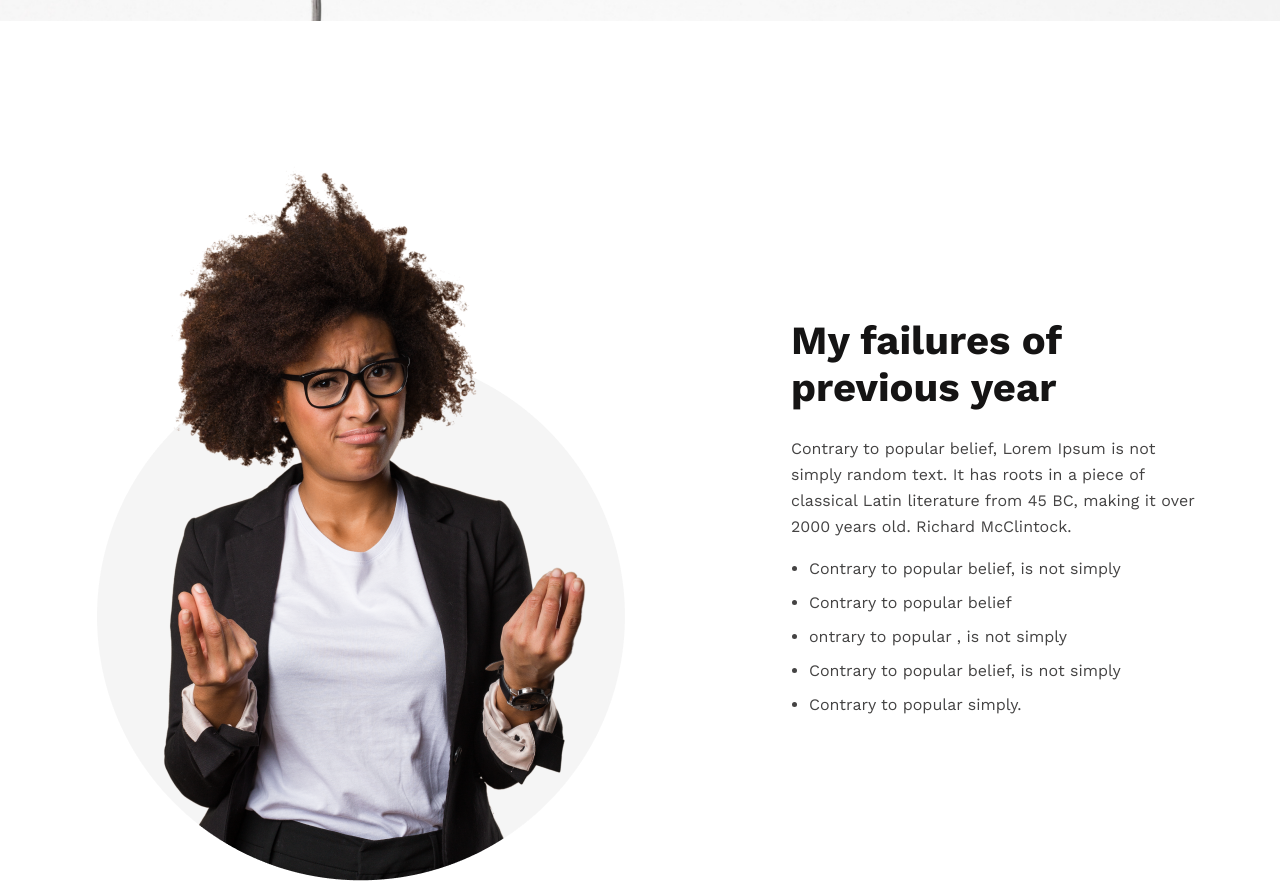
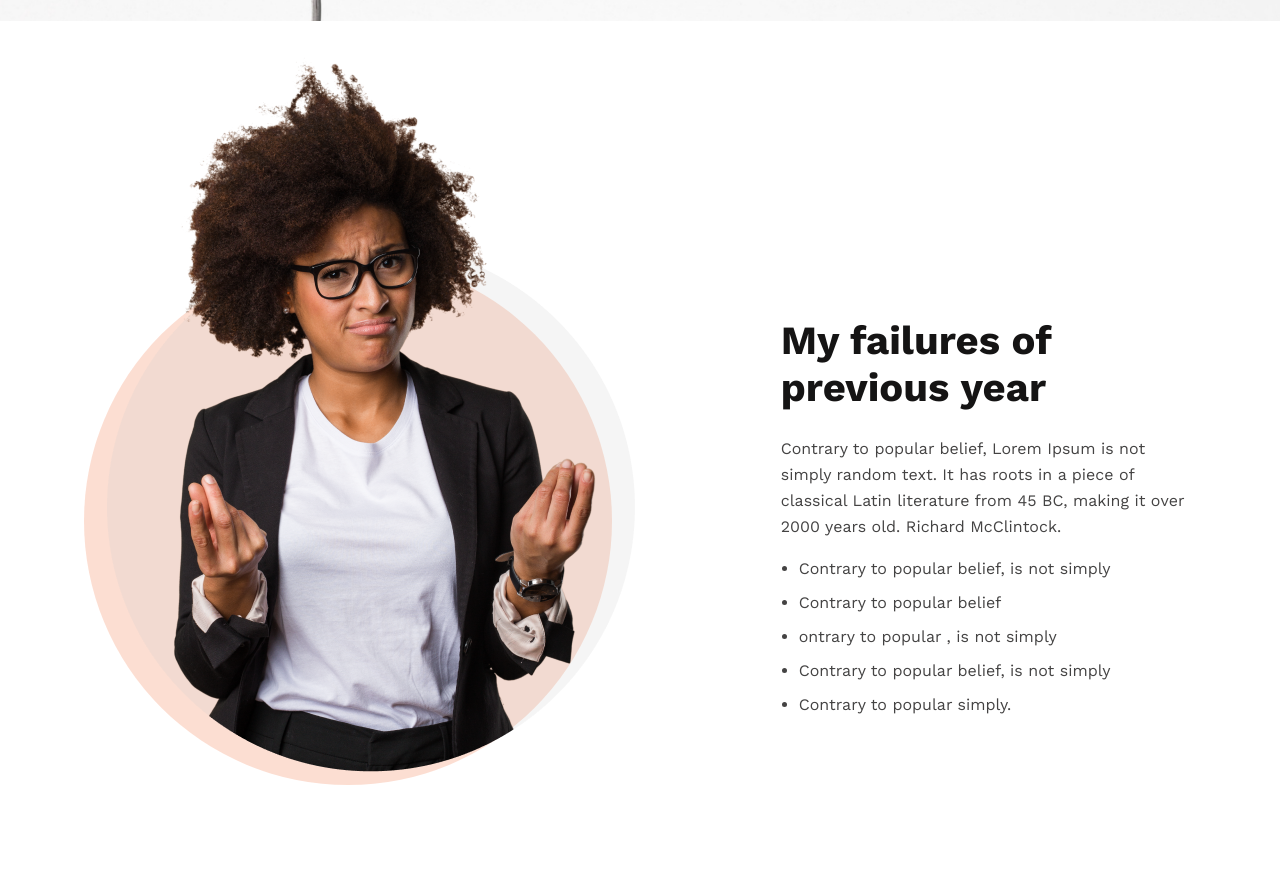
Before and after one commit to Sayem-Bhuiyan/Assignment-01, a plain HTML site: page index.html in a window 1280 px wide. Shown: the part 579-1460 px from the top of the page. Drawn offline with nearby package versions, Linux system fonts and the light colour scheme.

Commit message:
updated the about section

```diff
--- a/Styles/style.css
+++ b/Styles/style.css
@@ -61,8 +61,17 @@
         height: 800px;
     }
 
+    .img-background {
+        width: 527.929px;
+        height: 527.929px;
+        border-radius: 527.929px;
+        background-color: rgba(241, 91, 34, 0.20);
+        position: relative;
+    }
+
     .section-img {
-        margin-inline-end: 0%;
+        position: absolute;
+        margin-top: -737px;
     }
 
     .section-info {
--- a/index.html
+++ b/index.html
@@ -31,8 +31,9 @@
 
     <main>
         <section class="about-section">
-            <div>
+            <div class="person">
 
+                <div class="img-background"></div>
                 <img class="section-img" src="images/person.png" alt="">
 
             </div>
```
